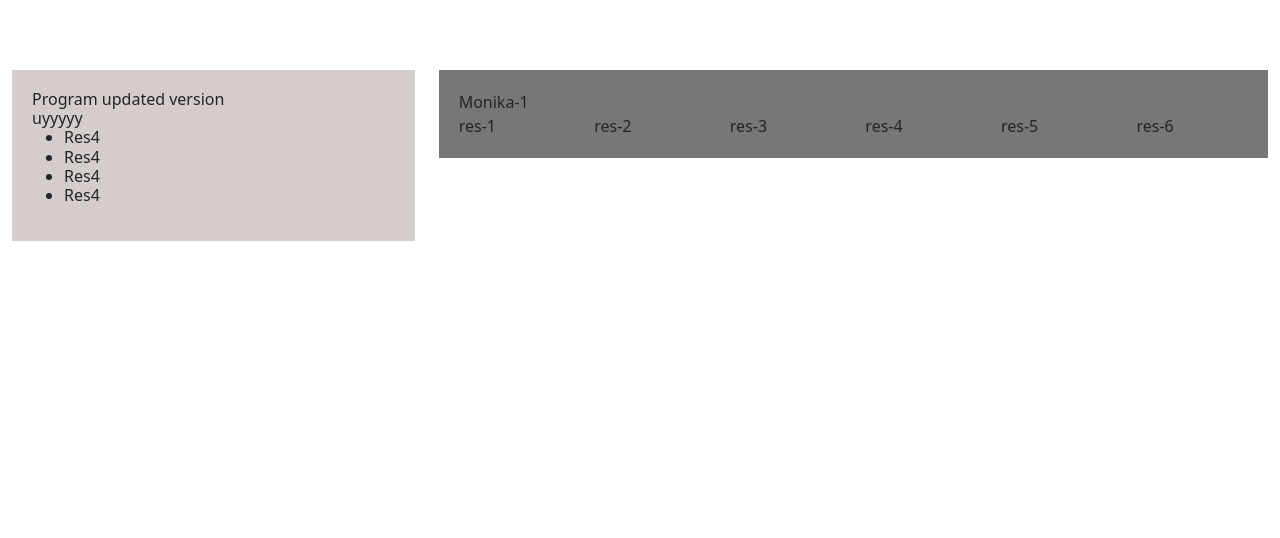
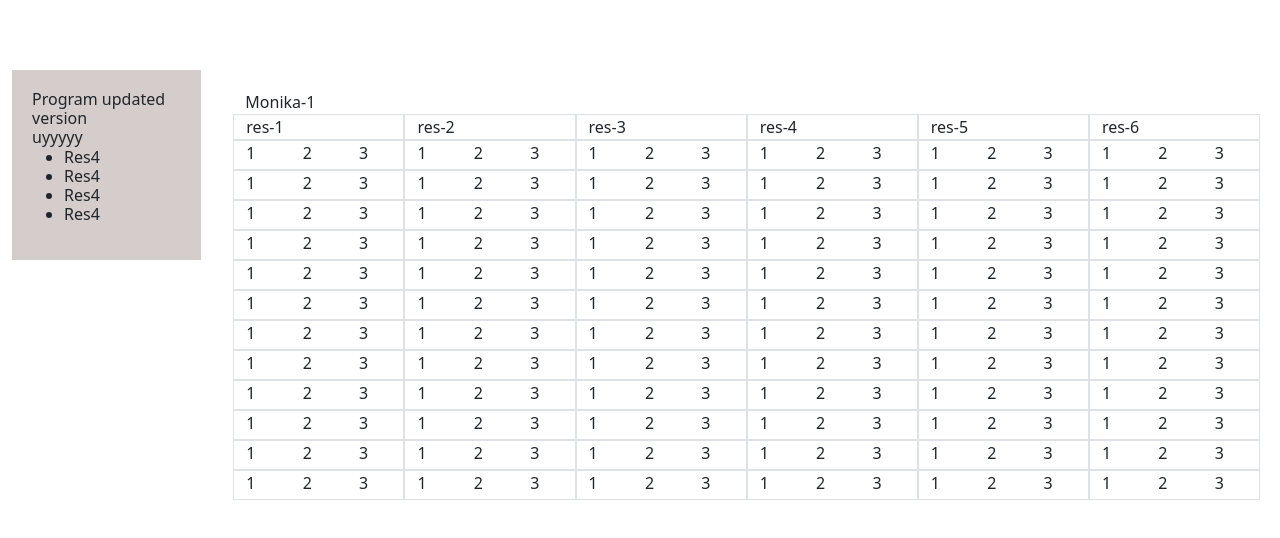
Before and after one commit to Suraj-Technomatz/calendar-demo, a React (Create React App) app: page / in a window 1280 px wide. Shown: the top 538 px of the page. Built offline with nearby package versions, Linux system fonts and the light colour scheme.

Commit message:
Add cell

```diff
--- a/src/App.css
+++ b/src/App.css
@@ -14,6 +14,10 @@
 }
 
 .calendar_views {
-  background-color: #777;
+  /* background-color: #777; */
   padding: 20px;
 }
+
+.time_slot {
+  min-height: 30px;
+}
--- a/src/App.js
+++ b/src/App.js
@@ -25,12 +25,12 @@ class App extends Component {
       <Container fluid>
         <div className="main_container">
           <Row>
-            <Col md={4}>
+            <Col md={2}>
               <div className="programs_views">
                 <ProgramList programs={programs} />
               </div>
             </Col>
-            <Col md={8}>
+            <Col md={10}>
               <div className="calendar_views">
                 <CalendarView facilities={facilities}  Events={Events}/>
               </div>
--- a/src/components/Calendar/index.js
+++ b/src/components/Calendar/index.js
@@ -5,39 +5,61 @@ import Col from "react-bootstrap/Col";
 import map from "lodash/map";
 
 const CalendarView = ({ facilities, Events }) => {
-    console.log("=============== CCCCCCCCC facilities ====>>>", facilities)
-    console.log("=============== CCCCCCCCC Events ====>>>", Events)
+  console.log("=============== CCCCCCCCC facilities ====>>>", facilities);
+  console.log("=============== CCCCCCCCC Events ====>>>", Events);
+  const renderCells = (numberOfCells) => {
+    let tempArray = [];
+    for (let i =0; i<numberOfCells; i++) {
+        tempArray.push(i);
+    }
+
+    return tempArray
+  }
+
   return (
     <>
-            {
-                map(facilities, facility => {
+      {map(facilities, (facility) => {
         return (
           <>
             <Row>
               <Col>
-                                    <div className="calender_heading">
-                                        {facility.facility_name}
-                                    </div>
+                <div className="calender_heading">{facility.facility_name}</div>
               </Col>
             </Row>
             <Row>
-                                {map(facility.resource_names, resourceName => {
+              {map(facility.resource_names, (resourceName) => {
                 return (
-                                        <Col>
-                                            <div className="">{resourceName.name}</div>
+                  <Col className="border">
+                    <div className="font-weight-bold">{resourceName.name}</div>
                   </Col>
+                );
+              })}
+            </Row>
+            {map([1, 1, 1, 1, 1, 1, 1, 1, 1, 1, 1, 1], (i) => {
+              return (
+                <Row className="time_slot">
+                  {map(facility.resource_names, (resourceName) => {
+                    return (
+                      <Col className="border">
+                        <Row>
+                          {map([1,2,3], no => {
+                            return (
+                                <Col className="inner_cell">{no}</Col>
                             )
-                                } )}
+                          })}
                         </Row>
-                        </>
-                    )
-                })
-            }
+                      </Col>
+                    );
+                  })}
+                </Row>
+              );
+            })}
           </>
         );
-}
+      })}
+    </>
+  );
+};
 
-CalendarView.propTypes = {
-
-}
+CalendarView.propTypes = {};
 export default CalendarView;
```
Lines whose indentation alone changed are shown as unchanged.
